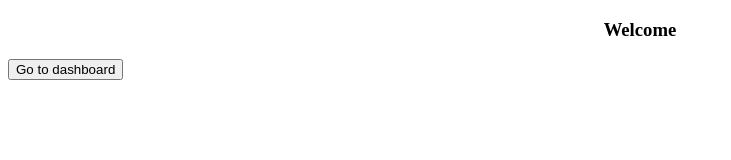
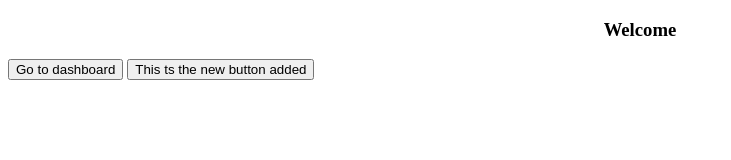
Before and after one commit to Aswini-321/Aswini---First, a plain HTML site: page TaskManagement/index.html in a window 1280 px wide. Shown: the whole page, without its empty margins (0-731 px from the left). Drawn offline with Linux system fonts and the light colour scheme.

Commit message:
A button added in index page
A button added in index page

```diff
--- a/TaskManagement/index.html
+++ b/TaskManagement/index.html
@@ -12,7 +12,7 @@
 <body>
     <h3 id="text" style="text-align: center;">Welcome</h3>
     <button type="button" onclick="location.href = './Dashboard.html'">Go to dashboard</button>
-
+    <button type="button">This ts the new button added</button>
 </body>
 
 </html>
```
